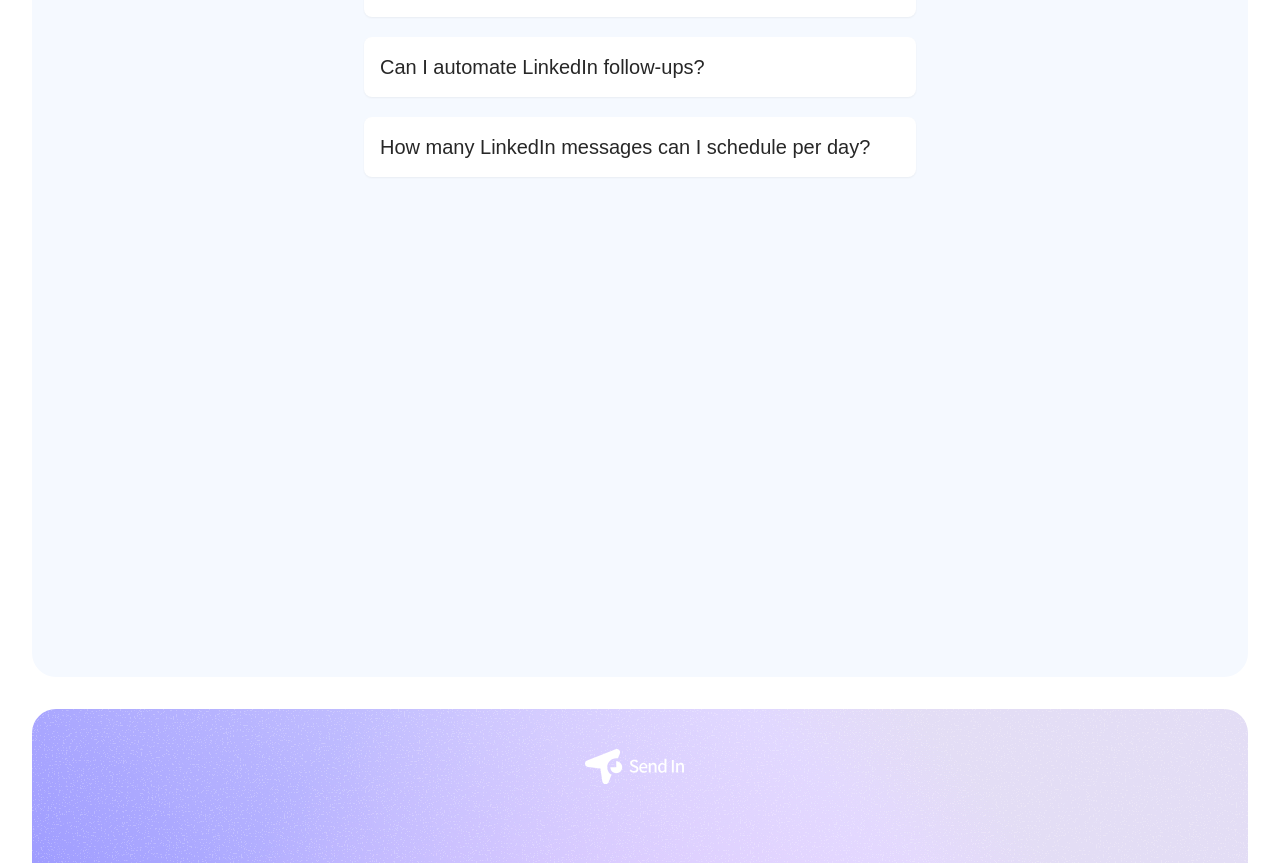
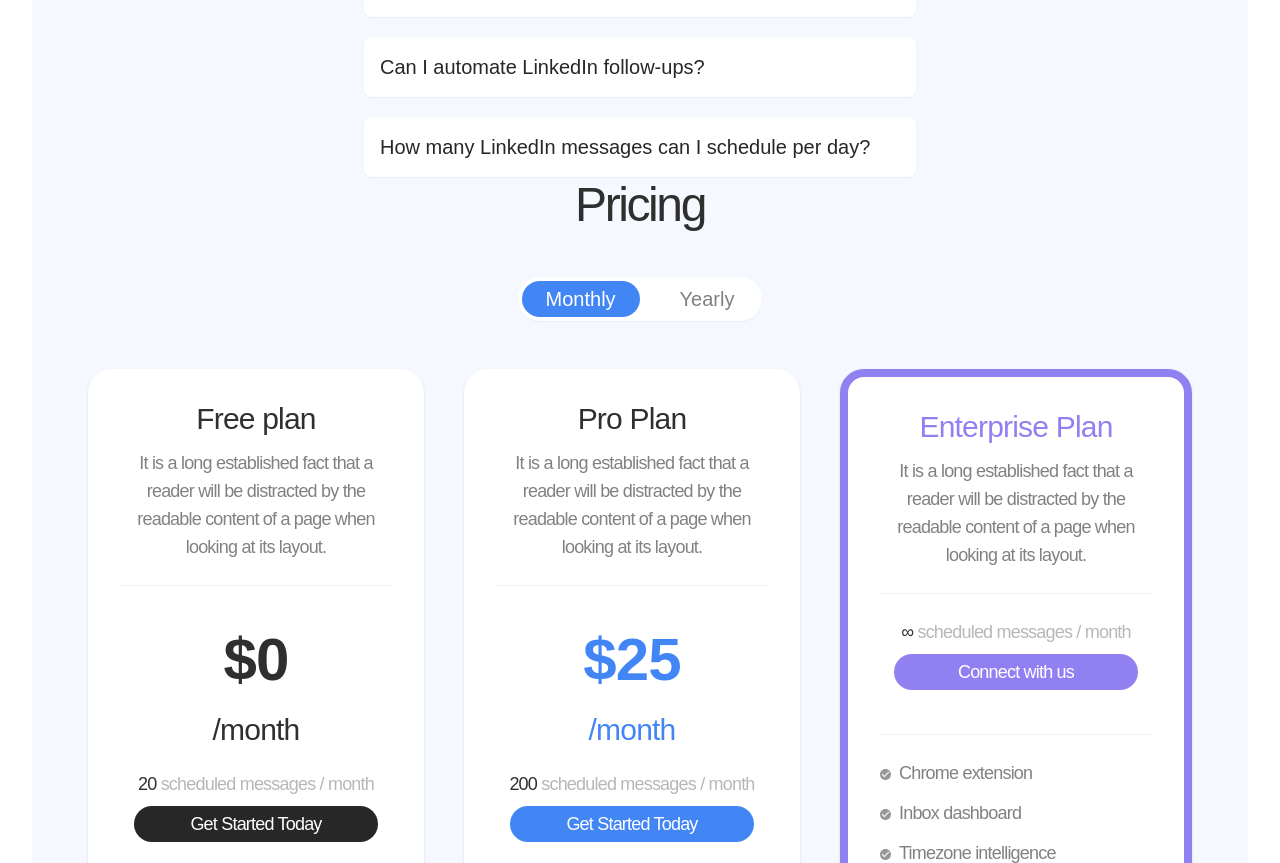
Before and after one commit to send-in/landing, a React (Create React App) app: page / in a window 1280 px wide. Shown: the part 2986-3849 px from the top of the page. Built offline with nearby package versions, Linux system fonts and the light colour scheme; what tailwindcss-inner-border would draw is missing.

Commit message:
basic structure completion

```diff
--- /dev/null
+++ b/src/components/PlanCard.jsx
@@ -0,0 +1,94 @@
+const PlanCard = ({
+	title,
+	description,
+	price,
+	messages,
+	buttonText,
+	features,
+	highlighted = false,
+	buttonColor = "bg-charcoal-200",
+	textColor = "text-charcoal-100",
+	slider = false,
+	action = () => {}
+}) => {
+	return (
+		<div
+			className={`
+				bg-white rounded-3xl shadow p-8 flex flex-col items-center text-center transition
+				${highlighted ? "border-8 border-purple-200" : ""}
+				font-normal tracking-tighter h-fit
+			`}
+		>
+
+		<h3
+			className={`
+				text-3xl font-medium text-charcoal-100
+				${textColor}
+			`}>
+			{title}
+		</h3>
+
+		<p
+			className="text-grey-300 mt-3 text-lg">
+			{description}
+		</p>
+
+		<div className="w-full border-t border-grey-100 my-6" />
+
+			{
+				price &&
+				<p
+					className={`text-6xl font-semibold  w-[40%] my-5 ${
+						textColor
+					}`}
+				>
+					{price}{" "}
+					<span className="text-3xl font-normal">
+						/month
+					</span>
+				</p>
+			}
+
+			{
+				messages &&
+				<p
+					className="text-lg text-grey-200"
+				>
+					<span className="text-charcoal-100">
+						{messages}{" "}
+					</span >
+					scheduled messages / month
+				</p>
+			}
+
+			<button
+				className={`
+					mt-2 mb-5 w-[90%] ${buttonColor} text-white py-1
+					rounded-full font-medium text-lg hover:brightness-90
+					transition-all ease-in-out delay-100
+					cursor-pointer
+				`}
+				onClick={action}
+			>
+				{buttonText}
+			</button>
+
+			<div className="w-full border-t border-grey-100 my-6" />
+
+			<ul className="space-y-3 text-grey-300 text-left w-full text-lg">
+				{features.map((f, i) => (
+					<li key={i}>
+						<img
+							src="check.svg"
+							alt="Check icon"
+							className="inline-block mr-2"
+						/>
+						{f}
+					</li>
+				))}
+			</ul>
+		</div>
+	)
+}
+
+export default PlanCard
--- a/src/layouts/FAQ.jsx
+++ b/src/layouts/FAQ.jsx
@@ -52,10 +52,7 @@ const FAQ = () => {
 			</h3>
 
 			<div
-				className="
-					flex flex-col items-center gap-5 w-[50%]
-					h-screen
-				"
+				className="flex flex-col items-center gap-5 w-[50%] h-[35vh] "
 			>
 				{faqData.map((
 					faq,
--- a/src/layouts/Pricing.jsx
+++ b/src/layouts/Pricing.jsx
@@ -1,8 +1,109 @@
+// #region Imports
+import { useState } from "react"
+import PlanCard from "../components/PlanCard"
+// #endregion
+
 const Pricing = () => {
+	const [billing, setBilling] = useState("monthly")
+
 	return (
-		<>
+		<section
+			className="
+				font-mada py-16 px-4 flex flex-col
+				items-center gap-12 bg-bluewash
+			"
+		>
+			<h3
+				className="
+					text-5xl font-normal
+					tracking-tighter
+				"
+			>
+				Pricing
+			</h3>
 
-		</>
+			<aside
+				className="flex items-center gap-4 bg-white p-1 rounded-full shadow-sm"
+			>
+				<button
+					onClick={() => setBilling("monthly")}
+					className={`px-6 py-1 rounded-full text-xl font-normal transition ${
+						billing === "monthly"
+							? "bg-blue-100 text-white"
+							: "text-grey-300"
+					}`}
+				>
+					Monthly
+				</button>
+
+				<button
+					onClick={() => setBilling("yearly")}
+					className={`px-6 py-1 rounded-full text-xl font-normal transition ${
+						billing === "yearly"
+							? "bg-blue-100 text-white"
+							: "text-grey-300"
+					}`}
+				>
+					Yearly
+				</button>
+			</aside>
+
+
+			<aside
+				className="flex gap-10 w-full max-w-6xl"
+			>
+				<PlanCard
+					title="Free plan"
+					description="It is a long established fact that a reader will be distracted by the readable content of a page when looking at its layout."
+					price="$0"
+					messages="20"
+					buttonText="Get Started Today"
+					features={[
+						"Chrome extension",
+						"Inbox dashboard",
+						"Timezone intelligence",
+						"1 Custom template",
+						"Bulk scheduling from connection",
+					]}
+					buttonColor="bg-charcoal-200"
+					textColor="text-charcoal-100"
+				/>
+
+				<PlanCard
+					title="Pro Plan"
+					description="It is a long established fact that a reader will be distracted by the readable content of a page when looking at its layout."
+					price="$25"
+					messages="200"
+					buttonText="Get Started Today"
+					features={[
+						"Chrome extension",
+						"Inbox dashboard",
+						"Timezone intelligence",
+						"5 Custom templates",
+						"Bulk scheduling from connection",
+					]}
+					buttonColor="bg-blue-100"
+					textColor="text-blue-100"
+				/>
+
+				<PlanCard
+					title="Enterprise Plan"
+					description="It is a long established fact that a reader will be distracted by the readable content of a page when looking at its layout."
+					messages="∞"
+					buttonText="Connect with us"
+					features={[
+						"Chrome extension",
+						"Inbox dashboard",
+						"Timezone intelligence",
+						"∞ Custom templates",
+						"Bulk scheduling from connection",
+					]}
+					highlighted={true}
+					buttonColor="bg-purple-200"
+					textColor="text-purple-200"
+				/>
+			</aside>
+		</section>
 	)
 }
 
--- a/src/pages/Home.jsx
+++ b/src/pages/Home.jsx
@@ -35,8 +35,8 @@ const Home = () => {
 		<section
 			className="
 				rounded-3xl w-full
-				flex flex-col items-center p-10
-				bg-bluewash text-charcoal-100
+				flex flex-col items-center  justify-center
+                p-10 bg-bluewash text-charcoal-100
 			"
 		>
 			<FAQ/>
```
Also changed, not shown: public/check.svg (added).
